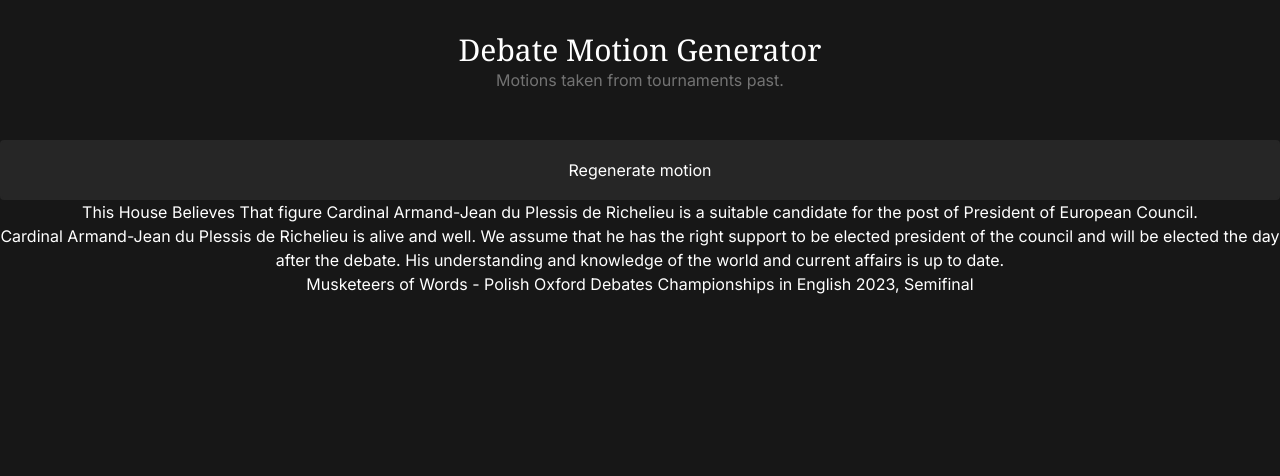
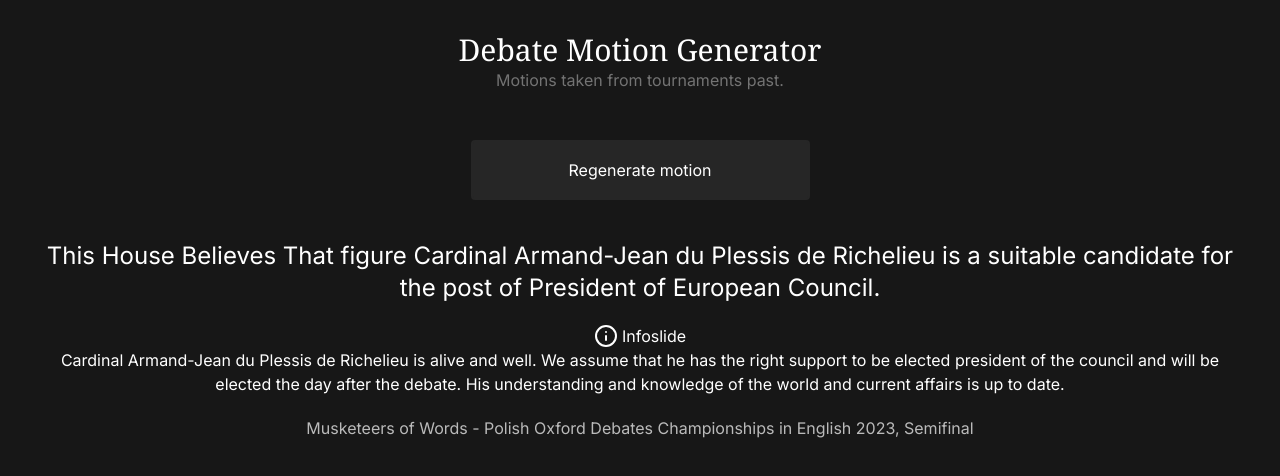
Before and after one commit to debatecore/debate-tools, a Next.js app: page /debate-motion-generator in a window 1280 px wide. Both pictures are taken after a click on the button "Regenerate motion". Shown: the top 476 px of the page. Built offline with nearby package versions, Linux system fonts and the light colour scheme.

Commit message:
improve motion generator ui

```diff
--- a/src/app/debate-motion-generator/page.tsx
+++ b/src/app/debate-motion-generator/page.tsx
@@ -1,5 +1,5 @@
 "use client";
-import { MotionGeneratorButton } from "@/components/MotionGenerator";
+import { MotionGenerator } from "@/components/MotionGenerator";
 import { useLang } from "@/lib/useLang";
 
 export default function debateMotionGenerator() {
@@ -12,9 +12,7 @@ export default function debateMotionGenerator() {
         {useLang("debateMotionGeneratorFlavortext")}
       </p>
       <div className="flex flex-col md:flex-row justify-center flex-wrap items-center gap-2 mt-4">
-          <MotionGeneratorButton
-            text={useLang("debateMotionGeneratorRegenerate")}
-          />
+        <MotionGenerator text={useLang("debateMotionGeneratorRegenerate")} />
       </div>
     </div>
   );
--- a/src/components/MotionGenerator.tsx
+++ b/src/components/MotionGenerator.tsx
@@ -3,39 +3,56 @@
 import { iconprops } from "@/types/iconprops";
 import { motion } from "@/types/motion";
 import motions from "@/data/motion.json";
-import { useState } from "react";
+import { useEffect, useState } from "react";
+import { IconInfo } from "@/components/icons/info";
 
 type debateMotionGeneratorButtonType = {
   text: string;
   icon?: (props: iconprops) => JSX.Element;
-}
-export type { debateMotionGeneratorButtonType }
+};
+export type { debateMotionGeneratorButtonType };
 
-const MotionGeneratorButton = (props: debateMotionGeneratorButtonType) => {
-  const [motion, setMotion] = useState(() => generateMotion());
+const MotionGenerator = (props: debateMotionGeneratorButtonType) => {
+  const [motion, setMotion] = useState<motion | null>(null);
 
   function generateMotion(): motion {
     const motionsCount = motions.length;
     //TO-DO: add option to generate only motions in a chosen language
-    const randomMotion : motion = motions[Math.round(Math.random() * motionsCount)];
+    const randomMotion: motion = motions[Math.floor(Math.random() * motionsCount)];
     return randomMotion;
-  };
+  }
+
+  useEffect(() => {
+    setMotion(() => generateMotion());
+  }, []);
 
   return (
-    <div className="flex flex-col min-h-screen">
+    <div className="flex flex-col min-h-screen items-center">
       <button
         onClick={() => setMotion(() => generateMotion())}
-        className="relative p-4 px-24 min-w-[300px] rounded border-2 border-neutral-800 bg-neutral-800 hover:border-neutral-700 overflow-hidden active:border-neutral-500"
+        className="relative p-4 px-24 max-w-[450px] rounded border-2 border-neutral-800
+        bg-neutral-800 hover:border-neutral-700 overflow-hidden active:border-neutral-500"
       >
         <span className="z-20 relative">{props.text}</span>
       </button>
-      <section className="text-center">
-        <p>{motion.motion}</p>
-        <p>{motion.adinfo}</p>
-        <p>{motion.source}</p>
+      <section className="text-center p-10">
+        <p className="text-2xl md:text-2xl">{motion?.motion || ""}</p>
+        <section className="p-5">
+          {motion && motion.adinfo ? (
+            <section className="flex flex-col items-center">
+              <section className="flex max-w-[300px] space-x-1 mt-15">
+                <IconInfo /> <h3>Infoslide</h3>
+              </section>
+              {motion.adinfo}
+            </section>
+          ) : (
+            ""
+          )}
+        </section>
+        <p className="text-center opacity-70">{motion?.source || ""}</p>
       </section>
     </div>
   );
 };
 
-export { MotionGeneratorButton }
+export { MotionGenerator };
--- /dev/null
+++ b/src/components/icons/info.tsx
@@ -0,0 +1,24 @@
+import { iconprops } from "@/types/iconprops";
+
+const IconInfo = (props: iconprops) => {
+  return (
+    <svg
+      xmlns="http://www.w3.org/2000/svg"
+      width="24"
+      height="24"
+      viewBox="0 0 24 24"
+      fill={props.fill ? "currentColor" : "none"}
+      stroke="currentColor"
+      strokeWidth={props.strokeWidth || 2}
+      strokeLinecap="round"
+      strokeLinejoin="round"
+      className={`feather feather-bell ${props.moreClass}`}
+    >
+      <circle cx="12" cy="12" r="10"></circle>
+      <line x1="12" y1="16" x2="12" y2="12"></line>
+      <line x1="12" y1="8" x2="12.01" y2="8"></line>
+    </svg>
+  );
+};
+
+export { IconInfo };
```
Lines whose indentation alone changed are shown as unchanged.
